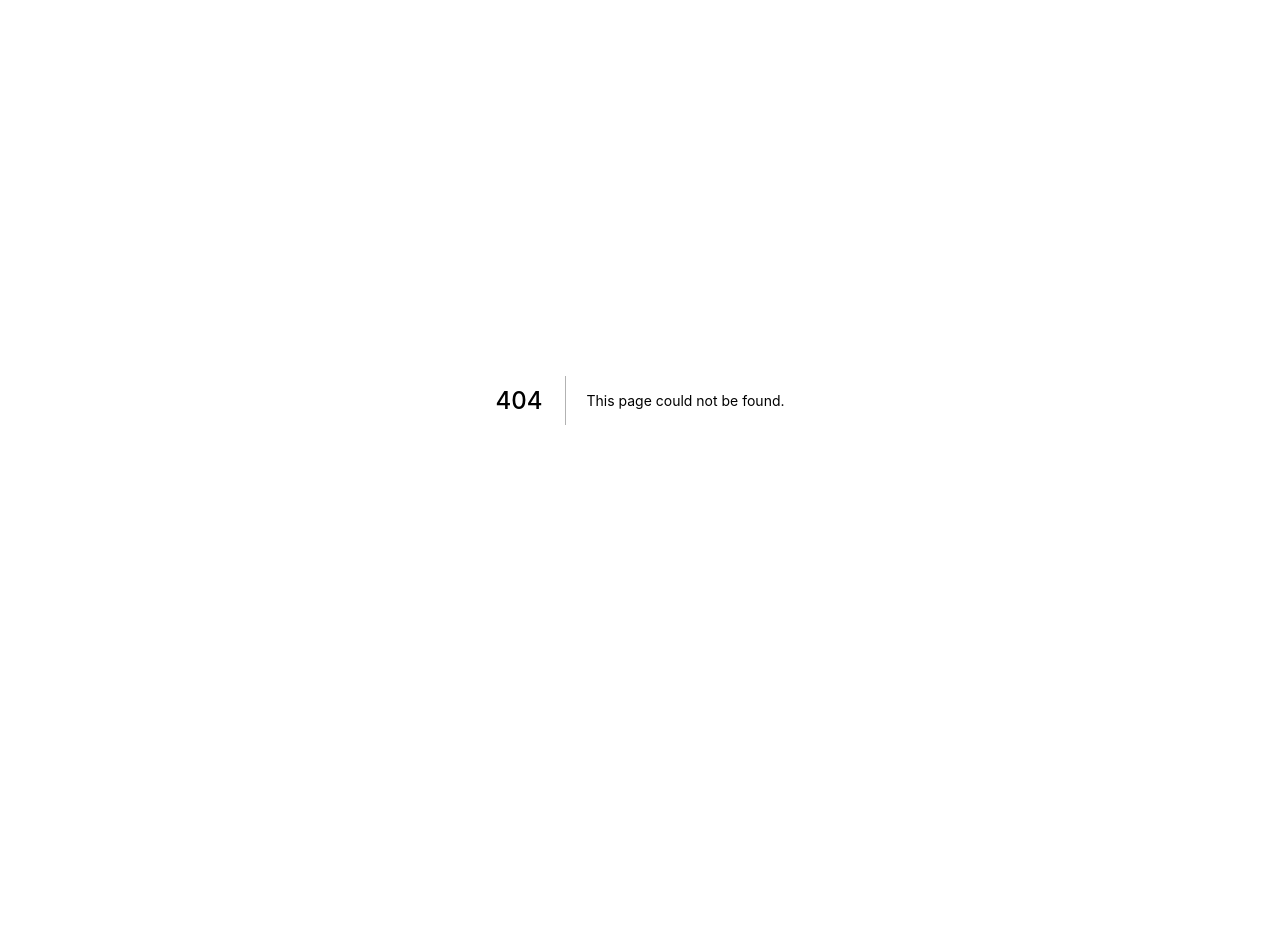
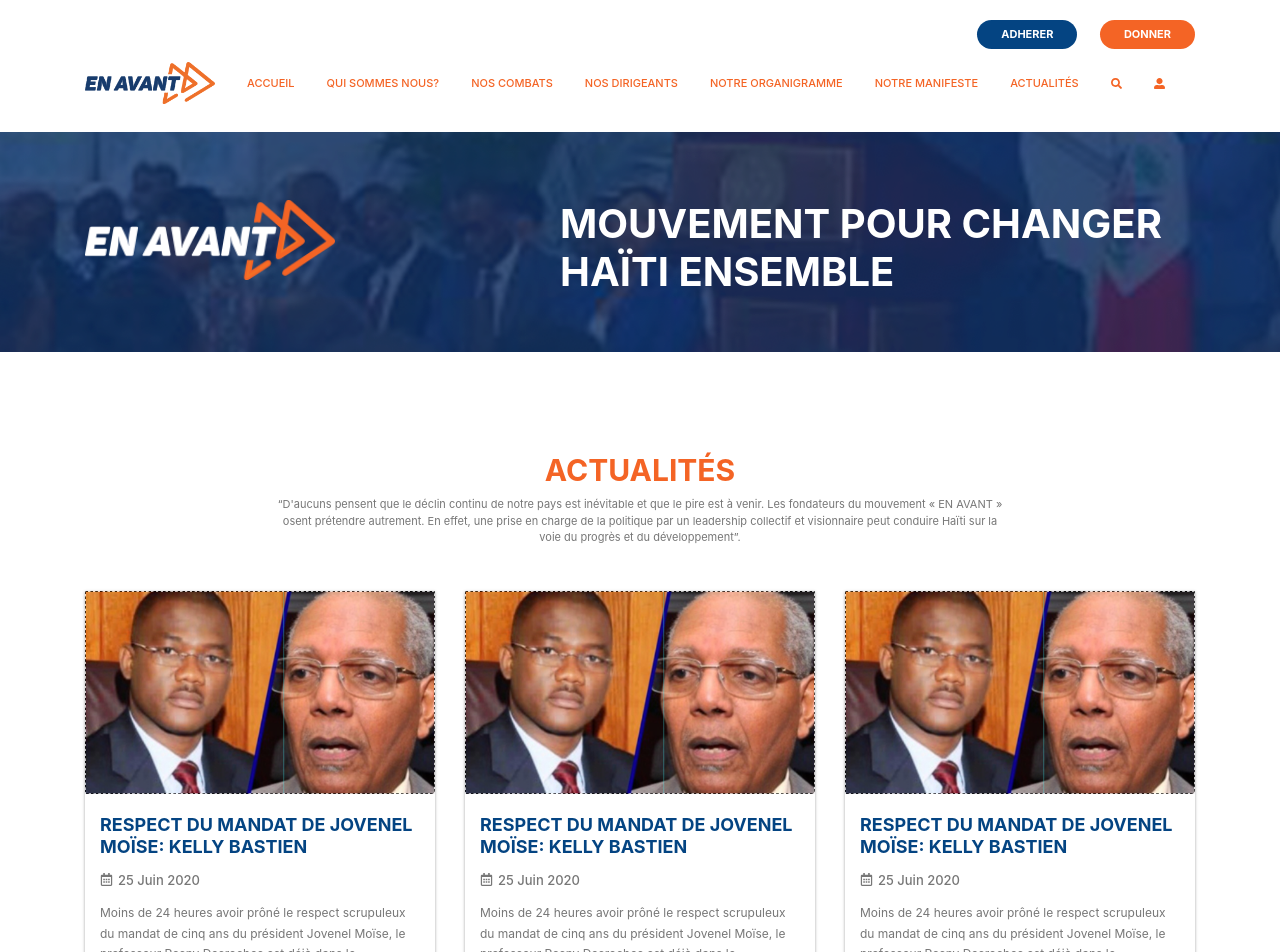
Before and after one commit to jgb-solutions/en-avant-next, a Next.js app: page /actualites in a window 1280 px wide. Before the commit this address had no page. Shown: the top 952 px of the page. Before the commit the page ends 800 px from the top, so only its background shows below. Built offline with nearby package versions, Linux system fonts and the light colour scheme; no server answers.

Commit message:
Actualites page done

```diff
--- /dev/null
+++ b/src/components/ArticleCard.tsx
@@ -0,0 +1,47 @@
+import React from 'react'
+import { FaRegCalendarAlt } from 'react-icons/fa'
+import { Image } from 'react-bootstrap'
+
+import Colors from 'utils/colors'
+
+export default function ArticleCard() {
+  return (
+    <div style={{
+      boxShadow: "0px 1px 3px 0px rgba(0,0,0,0.35)"
+    }}>
+      <Image style={{
+        display: "block",
+      }} src="/assets/images/actualite1.png"
+        fluid />
+
+      <div style={{
+        paddingTop: 20,
+        paddingBottom: 20,
+        paddingLeft: 15,
+        paddingRight: 15,
+      }}>
+        <h3 style={{
+          fontSize: 18,
+          fontWeight: "bold",
+          textTransform: "uppercase",
+          color: Colors.blue,
+          marginBottom: 15
+        }}>Respect du mandat de Jovenel Moïse: Kelly Bastien </h3>
+        <h4 style={{
+          fontSize: 13,
+          color: Colors.gray,
+          display: "flex",
+          marginBottom: 15
+        }}><FaRegCalendarAlt style={{ marginRight: 5 }} /> 25 Juin 2020</h4>
+        <div style={{
+          color: Colors.gray,
+          fontSize: 12,
+          lineHeight: 1.7
+        }}>
+          <p>Moins de 24 heures avoir prôné le respect scrupuleux du mandat de cinq ans du président Jovenel Moïse, le professeur Rosny Desroches est déjà dans le collimateur des leaders  politiques.</p>
+          <p><a href="" style={{ color: Colors.orange, fontWeight: "bold" }}>Lire plus...</a></p>
+        </div>
+      </div>
+    </div>
+  )
+}
--- a/src/components/TitleWithSubText.tsx
+++ b/src/components/TitleWithSubText.tsx
@@ -27,7 +27,7 @@ export default function TitleWithSubText({
       }} dangerouslySetInnerHTML={{ __html: title }}
       />
       {!!subText && (
-        <p style={{
+        <div style={{
           color: Colors.gray,
           fontSize: 11,
           ...subTextStyle
--- /dev/null
+++ b/src/pages/actualites.tsx
@@ -0,0 +1,93 @@
+import { Container, Row, Col, Image } from 'react-bootstrap'
+
+import SEO from 'components/SEO'
+import Colors from 'utils/colors'
+import Footer from 'components/Footer'
+import TitleWithSubText from 'components/TitleWithSubText'
+import NavBar from 'components/NavBar'
+import Logo from 'components/Logo'
+import Button from 'components/Button'
+import ArticleCard from 'components/ArticleCard'
+
+const title = "Actualités"
+
+export default function Manifeste() {
+  return (
+    <>
+      <SEO title={title} />
+
+      <section className="section-container" style={{
+        paddingTop: 20,
+        paddingBottom: 15
+      }}>
+        <Container>
+          <NavBar style={{
+            // color: Colors.orange,
+            paddingLeft: 0,
+            paddingRight: 0,
+          }}
+            showButtons
+          />
+        </Container>
+      </section>
+      <section className="section-container" style={{
+        backgroundImage: 'url(' + "/assets/images/about-header-bg.png" + ')',
+        backgroundSize: "cover",
+        backgroundPosition: "center center",
+        minHeight: 220,
+        paddingTop: 20,
+        display: "flex",
+        alignItems: "center"
+
+      }}>
+        <Container>
+          <Row>
+            <Col md={5}>
+              <Logo
+                transparent
+                style={{
+                  width: 250
+                }}
+              />
+            </Col>
+
+            <Col md={7}>
+              <h1 style={{
+                fontSize: 40,
+                fontWeight: 'bold',
+                color: 'white',
+                textTransform: "uppercase",
+              }}>Mouvement pour changer <br />Haïti ensemble</h1>
+            </Col>
+          </Row>
+        </Container>
+      </section>
+
+      <section className="section-container" style={{
+        paddingBottom: 30
+      }}>
+        <Container>
+          <Row>
+            <Col md={{ span: 8, offset: 2 }}>
+              <TitleWithSubText
+                title="Actualités"
+                subText={`
+                  <p>“D'aucuns pensent que le déclin continu de notre pays est inévitable et que le pire est à venir. Les fondateurs du mouvement « EN AVANT » osent prétendre autrement. En effet, une prise en charge de la politique par un leadership collectif et visionnaire peut conduire Haïti sur la voie du progrès et du développement”.</p>
+                `}
+              />
+            </Col>
+          </Row>
+
+          <Row>
+            {new Array(12).fill(0).map((_, index) => (
+              <Col md={4} key={index} style={{ marginBottom: 60 }}>
+                <ArticleCard />
+              </Col>
+            ))}
+          </Row>
+        </Container>
+      </section>
+      <Footer />
+    </>
+  )
+}
```
Also changed, not shown: src/pages/index.tsx (+3 -30 lines), src/pages/manifeste.tsx (+3 -10 lines).
